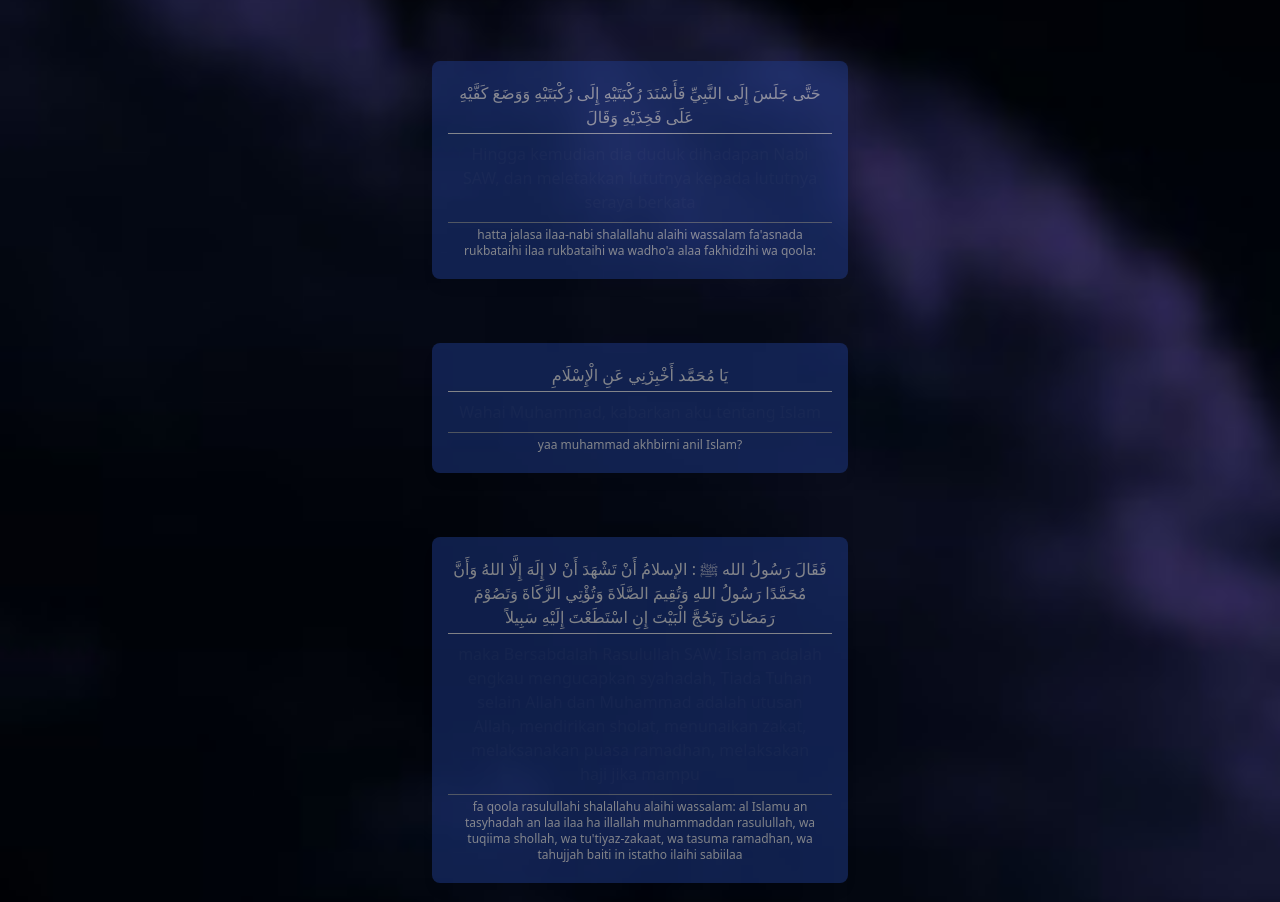
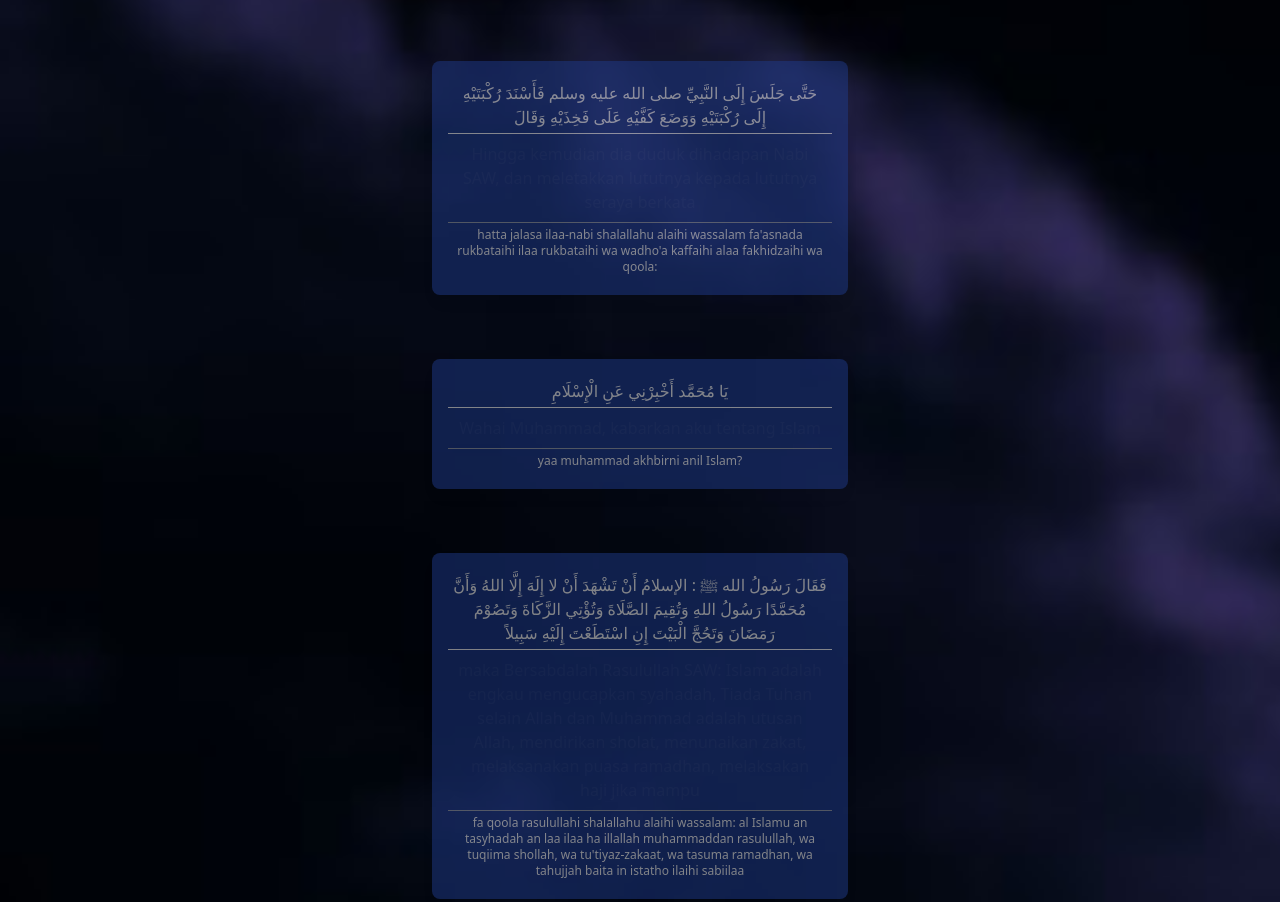
Before and after one commit to xpossed-you/hafalan, a website: page index.html in a window 1280 px wide. Shown: the part 751-1653 px from the top of the page. Drawn offline with nearby package versions, Linux system fonts and the light colour scheme.

Commit message:
Add files via upload

```diff
--- a/index.html
+++ b/index.html
@@ -35,9 +35,9 @@
 
     <div class="text-white transition-all bg-blue-900 opacity-50 hover:opacity-100 p-4 rounded-lg shadow-lg w-1/3 mx-auto mt-16">
       <ol>
-        <li class="border-b border-white p-1">حَتَّى جَلَسَ إِلَى النَّبِيِّ فَأَسْنَدَ رُكْبَتَيْهِ إِلَى رُكْبَتَيْهِ وَوَضَعَ كَفَّيْهِ عَلَى فَخِذَيْهِ وَقَالَ</li>
+        <li class="border-b border-white p-1">حَتَّى جَلَسَ إِلَى النَّبِيِّ صلى الله عليه وسلم فَأَسْنَدَ رُكْبَتَيْهِ إِلَى رُكْبَتَيْهِ وَوَضَعَ كَفَّيْهِ عَلَى فَخِذَيْهِ وَقَالَ</li>
         <li class="opacity-5 hover:opacity-100 p-2 transition">Hingga kemudian dia duduk dihadapan Nabi SAW, dan meletakkan lututnya kepada lututnya seraya berkata</li>
-        <li class="border-t border-gray-400 p-1 text-xs">hatta jalasa ilaa-nabi shalallahu alaihi wassalam fa'asnada rukbataihi ilaa rukbataihi wa wadho'a alaa fakhidzihi wa qoola:</li>
+        <li class="border-t border-gray-400 p-1 text-xs">hatta jalasa ilaa-nabi shalallahu alaihi wassalam fa'asnada rukbataihi ilaa rukbataihi wa wadho'a kaffaihi alaa fakhidzaihi wa qoola:</li>
 
       </ol>
     </div>
@@ -55,7 +55,7 @@
       <ol>
         <li class="border-b border-white p-1">فَقَالَ رَسُولُ الله ﷺ : الإسلامُ أَنْ تَشْهَدَ أَنْ لا إِلَهَ إِلَّا اللهُ وَأَنَّ مُحَمَّدًا رَسُولُ اللهِ وَتُقِيمَ الصَّلَاةَ وَتُؤْتِي الزَّكَاةَ وَتَصُوْمَ رَمَضَانَ وَتَحُجَّ الْبَيْتَ إِنِ اسْتَطَعْتَ إِلَيْهِ سَبِيلاً</li>
         <li class="opacity-5 hover:opacity-100 p-2 transition">maka Bersabdalah Rasulullah SAW: Islam adalah engkau mengucapkan syahadah, Tiada Tuhan selain Allah dan Muhammad adalah utusan Allah, mendirikan sholat, menunaikan zakat, melaksanakan puasa ramadhan, melaksakan haji jika mampu</li>
-        <li class="border-t border-gray-400 p-1 text-xs">fa qoola rasulullahi shalallahu alaihi wassalam: al Islamu an tasyhadah an laa ilaa ha illallah muhammaddan rasulullah, wa tuqiima shollah, wa tu'tiyaz-zakaat, wa tasuma ramadhan, wa tahujjah baiti in istatho ilaihi sabiilaa</li>
+        <li class="border-t border-gray-400 p-1 text-xs">fa qoola rasulullahi shalallahu alaihi wassalam: al Islamu an tasyhadah an laa ilaa ha illallah muhammaddan rasulullah, wa tuqiima shollah, wa tu'tiyaz-zakaat, wa tasuma ramadhan, wa tahujjah baita in istatho ilaihi sabiilaa</li>
 
       </ol>
     </div>
```
